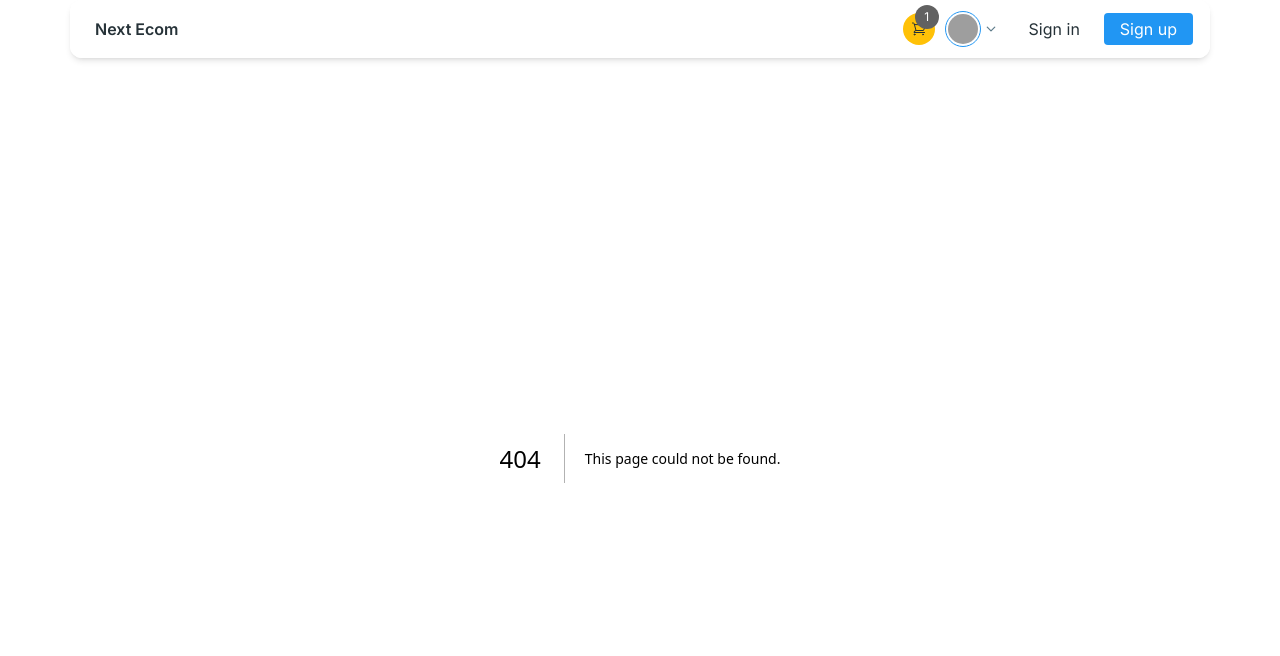
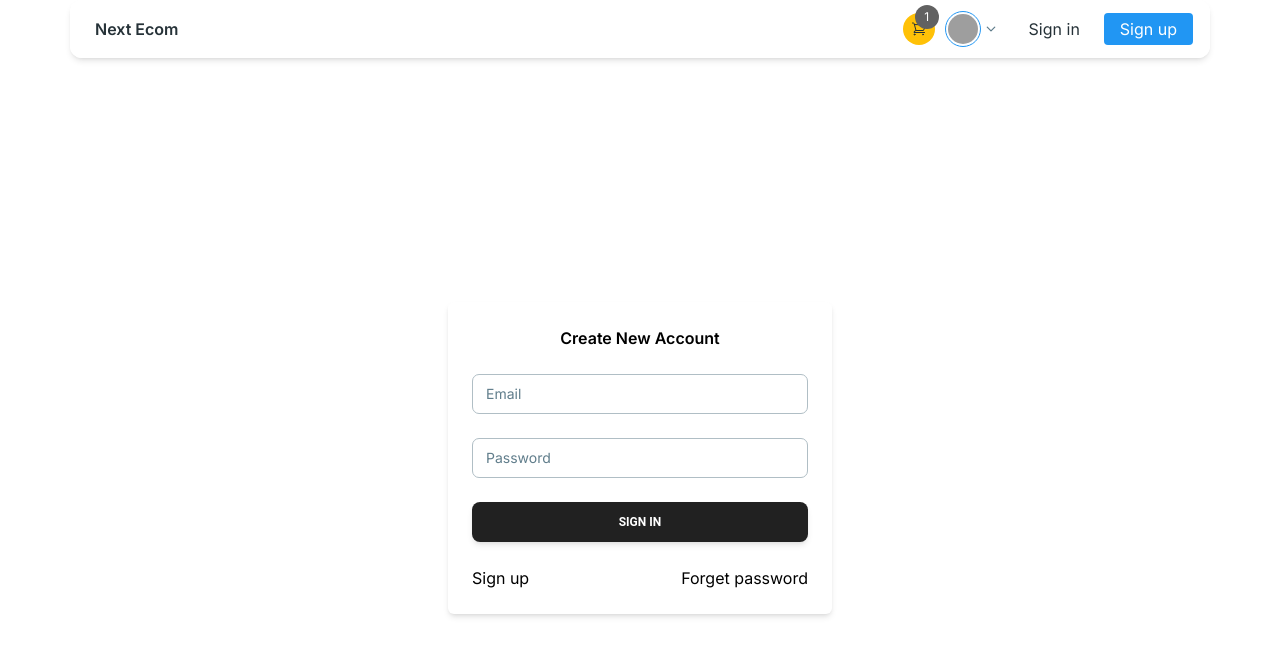
Before and after one commit to QuocCao-dev/ecommerce-react-class, a Next.js app: page /auth/signin in a window 1280 px wide. Before the commit this address had no page. Shown: the top 656 px of the page. Built offline with nearby package versions, Linux system fonts and the light colour scheme; grey boxes are pictures that could not be loaded.

Commit message:
sign-in page

```diff
--- /dev/null
+++ b/app/auth/_services/auth.ts
@@ -0,0 +1,12 @@
+import axiosClient from "@/app/libs/axios-client";
+import { TSignInPayload } from "@/app/auth/types";
+
+export const signInService = async (signIn: TSignInPayload) => {
+  try {
+    const { data } = await axiosClient.post("users/sign-in", signIn);
+
+    return data;
+  } catch (error) {
+    throw error;
+  }
+};
--- /dev/null
+++ b/app/auth/_validation-schema/signin.tsx
@@ -0,0 +1,8 @@
+import { z } from "zod";
+
+export const signInSchema = z.object({
+  email: z.string().min(1, "Name is required").email("Invalid email"),
+  password: z.string().min(1, "Password is required"),
+});
+
+export type SignInFormValues = z.infer<typeof signInSchema>;
--- /dev/null
+++ b/app/auth/hooks/mutations/useSignIn.ts
@@ -0,0 +1,9 @@
+import { useMutation } from "@tanstack/react-query";
+import { signInService } from "@/app/auth/_services/auth";
+import { TSignInPayload } from "@/app/auth/types";
+
+export const useSignIn = () => {
+  return useMutation({
+    mutationFn: (signInPayload: TSignInPayload) => signInService(signInPayload),
+  });
+};
--- /dev/null
+++ b/app/auth/signin/page.tsx
@@ -0,0 +1,55 @@
+"use client";
+
+import {
+  SignInFormValues,
+  signInSchema,
+} from "@/app/auth/_validation-schema/signin";
+import AuthFormContainer from "@/app/components/AuthFormContainer";
+import Input from "@/app/components/ui/forms/Input";
+import { zodResolver } from "@hookform/resolvers/zod";
+import Button from "@material-tailwind/react/components/Button";
+import Link from "next/link";
+import { useForm } from "react-hook-form";
+import { useSignIn } from "@/app/auth/hooks/mutations/useSignIn";
+
+const SignInPage = () => {
+  const { control, handleSubmit } = useForm<SignInFormValues>({
+    resolver: zodResolver(signInSchema),
+    defaultValues: {
+      email: "",
+      password: "",
+    },
+  });
+  const { mutate: $signIn } = useSignIn();
+
+  const handleSignIn = (values: SignInFormValues) => {
+    $signIn(values, {
+      onSuccess: () => {
+        console.log("on success");
+      },
+    });
+  };
+
+  return (
+    <AuthFormContainer
+      title="Create New Account"
+      onSubmit={handleSubmit(handleSignIn)}
+    >
+      <Input name="email" label="Email" control={control} />
+      <Input
+        name="password"
+        label="Password"
+        type="password"
+        control={control}
+      />
+      <Button type="submit" className="w-full" disabled={false}>
+        Sign in
+      </Button>
+      <div className="flex items-center justify-between">
+        <Link href="/auth/signup">Sign up</Link>
+        <Link href="/auth/forget-password">Forget password</Link>
+      </div>
+    </AuthFormContainer>
+  );
+};
+export default SignInPage;
--- /dev/null
+++ b/app/auth/types/index.ts
@@ -0,0 +1,4 @@
+export type TSignInPayload = {
+  email: string;
+  password: string;
+};
--- a/app/layout.tsx
+++ b/app/layout.tsx
@@ -1,27 +1,30 @@
+"use client";
+
 import "./globals.css";
 import type { Metadata } from "next";
 import { Inter } from "next/font/google";
 import Navbar from "@/app/components/navbar/Navbar";
 import Notification from "@/app/components/Notification";
+import { QueryClient, QueryClientProvider } from "@tanstack/react-query";
+import { useRef } from "react";
 
 const inter = Inter({ subsets: ["latin"] });
-
-export const metadata: Metadata = {
-  title: "Create Next App",
-  description: "Generated by create next app",
-};
 
 export default function RootLayout({
   children,
 }: {
   children: React.ReactNode;
 }) {
+  const queryClient = useRef(new QueryClient());
+
   return (
     <html lang="en">
       <body className={inter.className}>
-        <Navbar />
-        {children}
-        <Notification />
+        <QueryClientProvider client={queryClient.current}>
+          <Navbar />
+          {children}
+          <Notification />
+        </QueryClientProvider>
       </body>
     </html>
   );
--- /dev/null
+++ b/app/libs/axios-client.ts
@@ -0,0 +1,10 @@
+import axios from "axios";
+
+const axiosClient = axios.create({
+  baseURL: "http://localhost:4200/api/",
+  headers: {
+    "Content-Type": "application/json",
+  },
+});
+
+export default axiosClient;
--- a/package.json
+++ b/package.json
@@ -13,7 +13,10 @@
     "@hookform/error-message": "^2.0.1",
     "@hookform/resolvers": "^3.3.2",
     "@material-tailwind/react": "^2.1.2",
+    "@tanstack/react-query": "^5.0.0",
+    "axios": "^1.5.1",
     "next": "13.5.4",
+    "next-auth": "^4.23.2",
     "react": "^18",
     "react-dom": "^18",
     "react-hook-form": "^7.47.0",
```
Also changed, not shown: app/auth.ts (added), app/auth/_validation-schema/index.ts (added), 2 other files (tests, documents, lock files or other folders).
